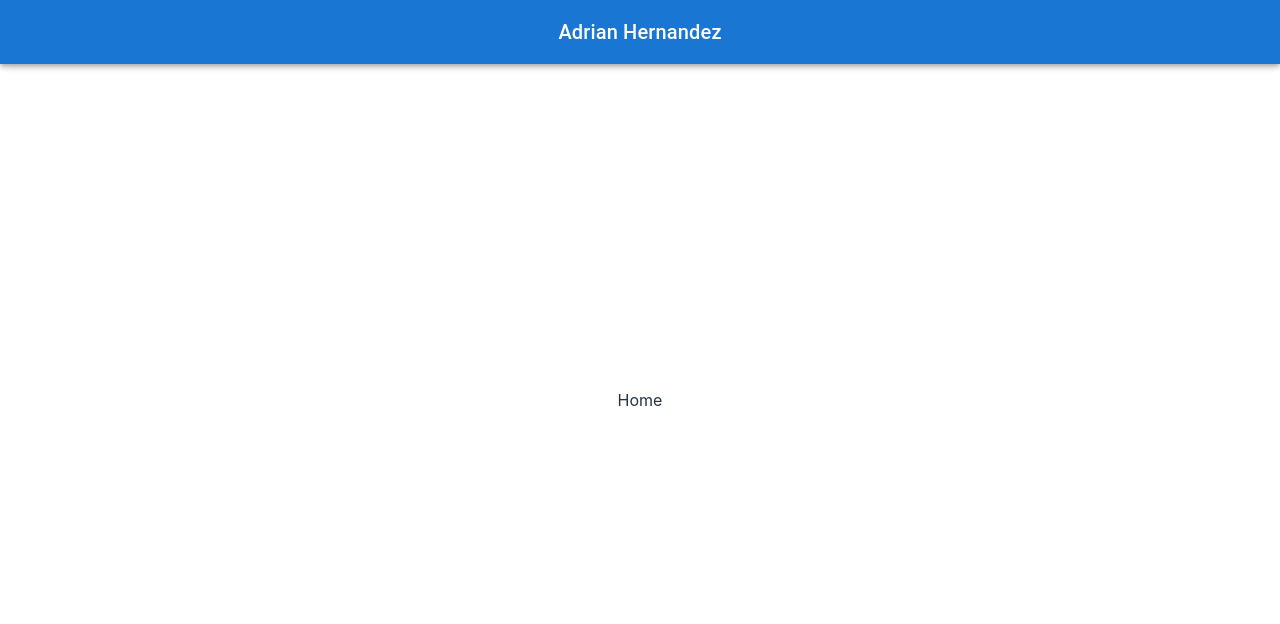
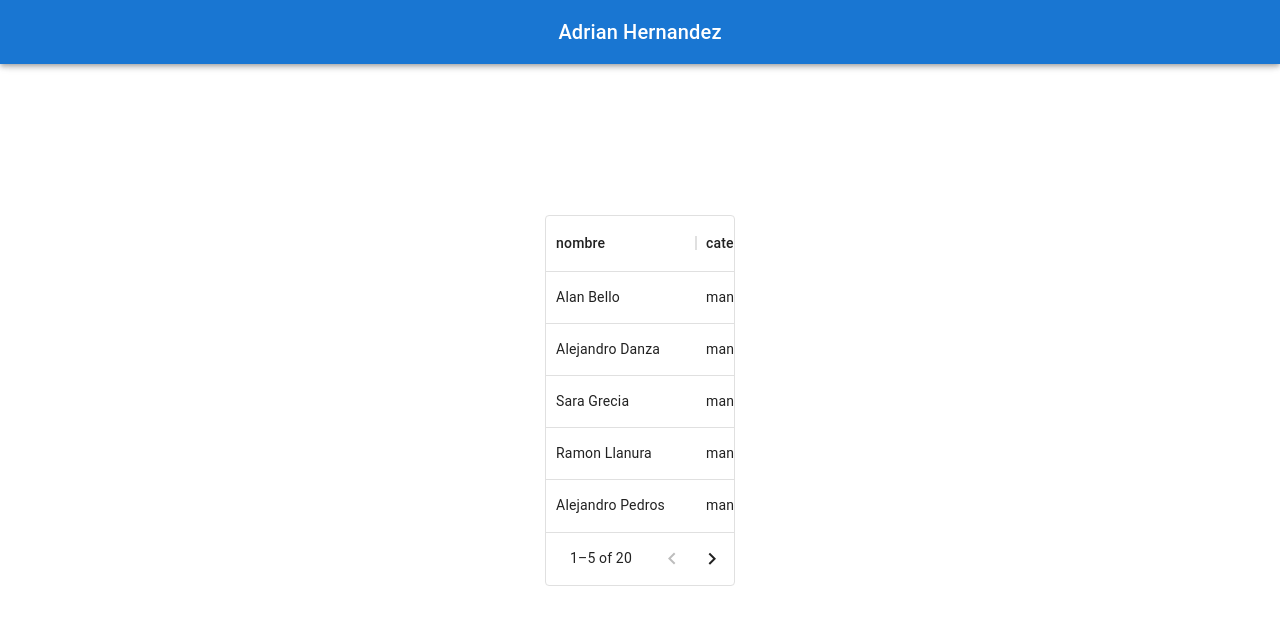
Before and after one commit to adrian1426/ReactTS-Empleados-Felices, a React (Vite) app: page / in a window 1280 px wide. Shown: the top 624 px of the page. Built offline with nearby package versions, Linux system fonts and the light colour scheme.

Commit message:
agregando tabla en home - Grid table

```diff
--- a/package.json
+++ b/package.json
@@ -12,6 +12,7 @@
     "@emotion/react": "^11.10.4",
     "@emotion/styled": "^11.10.4",
     "@mui/material": "^5.10.10",
+    "@mui/x-data-grid": "^5.17.8",
     "react": "^18.2.0",
     "react-dom": "^18.2.0",
     "styled-components": "^5.3.6"
--- a/src/index.css
+++ b/src/index.css
@@ -6,7 +6,7 @@
 
   color-scheme: light dark;
   color: rgba(255, 255, 255, 0.87);
-  background-color: #242424;
+  background-color: #f7f4f4;
 
   font-synthesis: none;
   text-rendering: optimizeLegibility;
@@ -20,6 +20,7 @@ a {
   color: #646cff;
   text-decoration: inherit;
 }
+
 a:hover {
   color: #535bf2;
 }
@@ -48,9 +49,11 @@ button {
   cursor: pointer;
   transition: border-color 0.25s;
 }
+
 button:hover {
   border-color: #646cff;
 }
+
 button:focus,
 button:focus-visible {
   outline: 4px auto -webkit-focus-ring-color;
@@ -61,9 +64,11 @@ button:focus-visible {
     color: #213547;
     background-color: #ffffff;
   }
+
   a:hover {
     color: #747bff;
   }
+
   button {
     background-color: #f9f9f9;
   }
--- a/src/pages/Home/Home.tsx
+++ b/src/pages/Home/Home.tsx
@@ -1,8 +1,59 @@
 import React from 'react';
-export interface HomeInterface {}
+import { DataGrid, GridColDef, GridRenderCellParams } from '@mui/x-data-grid';
+import { People } from '@/data/people';
 
-const Home : React.FC<HomeInterface> = () => {
-	return <div>Home</div>;
+export interface HomeInterface { }
+
+const Home: React.FC<HomeInterface> = () => {
+
+	const pageSize = 5;
+
+	const columns: GridColDef[] = [
+		{
+			field: 'name',
+			headerName: 'nombre',
+			flex: 1,
+			minWidth: 150,
+			renderCell: (params: GridRenderCellParams) => (
+				<>
+					{params.value}
+				</>
+			)
+		},
+		{
+			field: 'category',
+			headerName: 'categoria',
+			flex: 1,
+			renderCell: (params: GridRenderCellParams) => (
+				<>
+					{params.value}
+				</>
+			)
+		},
+		{
+			field: 'company',
+			headerName: 'compania',
+			flex: 1,
+			renderCell: (params: GridRenderCellParams) => (
+				<>
+					{params.value}
+				</>
+			)
+		}
+	];
+
+	return (
+		<DataGrid
+			columns={columns}
+			rows={People}
+			disableColumnSelector
+			disableSelectionOnClick
+			autoHeight
+			pageSize={pageSize}
+			rowsPerPageOptions={[pageSize]}
+			getRowId={(row: any) => row.id}
+		/>
+	);
 };
 
 export default Home;
```
Also changed, not shown: 1 other file (tests, documents, lock files or other folders).
